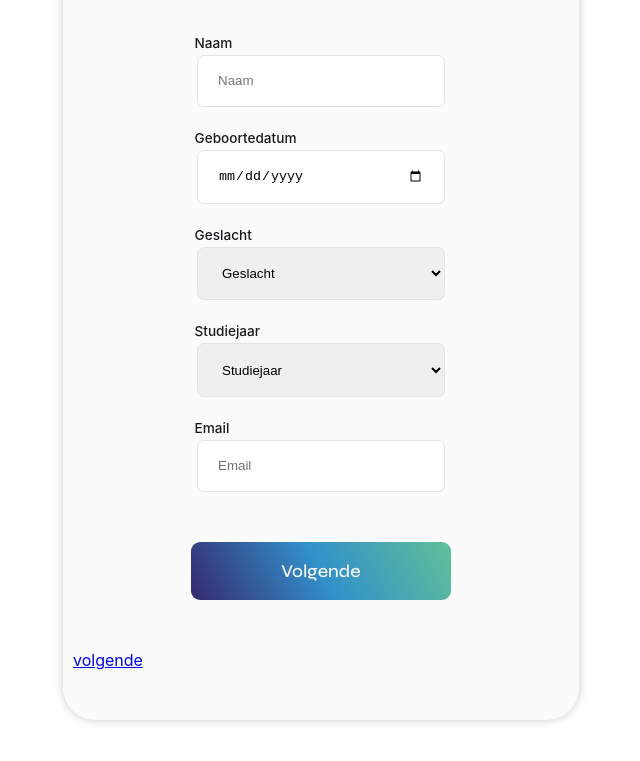
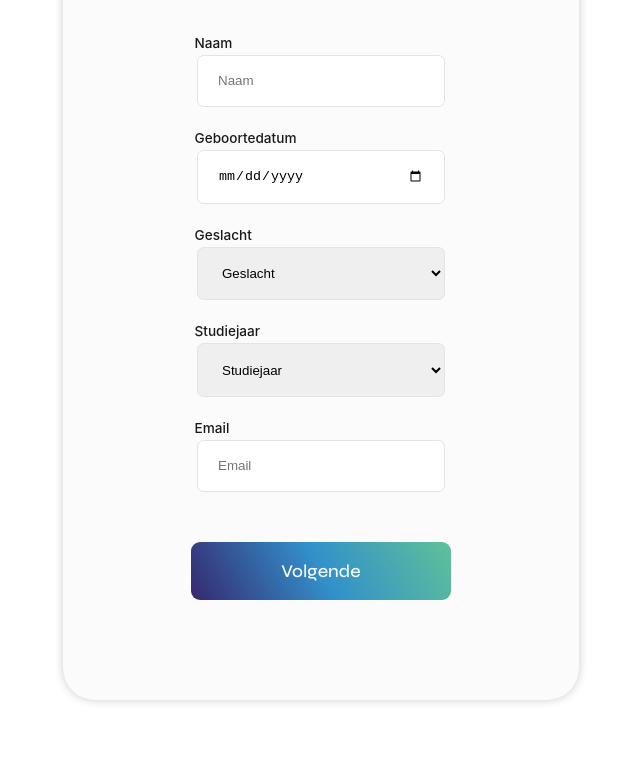
Before and after one commit to ZienabAlr/i-Spot-F, a website built with Vite: page SignUp/index.html in a window 1280 px wide. Shown: the part 229-990 px from the top of the page, without its empty margins (639-1279 px from the left). Built offline with nearby package versions, Linux system fonts and the light colour scheme; files whose address does not match are found by name.

Commit message:
chore(index.html): test

```diff
--- a/SignUp/index.html
+++ b/SignUp/index.html
@@ -76,7 +76,6 @@
             <button class="btn">Volgende</button>
           </div>
 
-          <a href="instructions.html">volgende</a>
         </div>
 
       </div>
```
